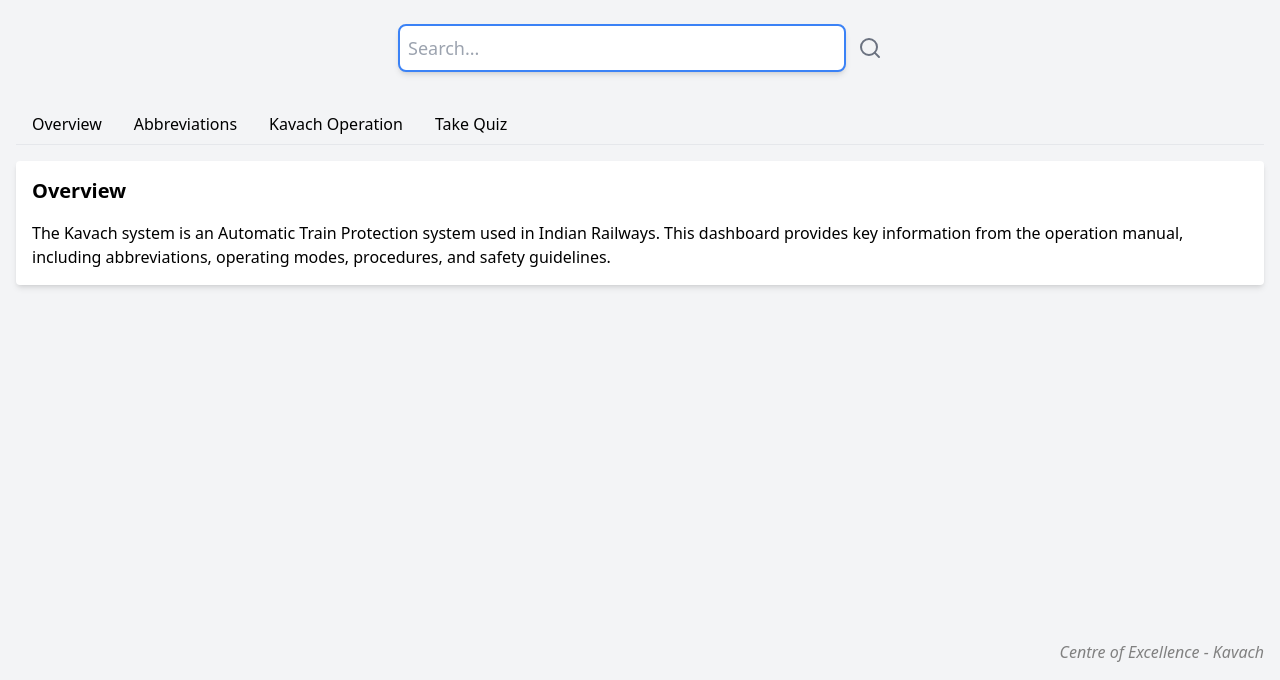
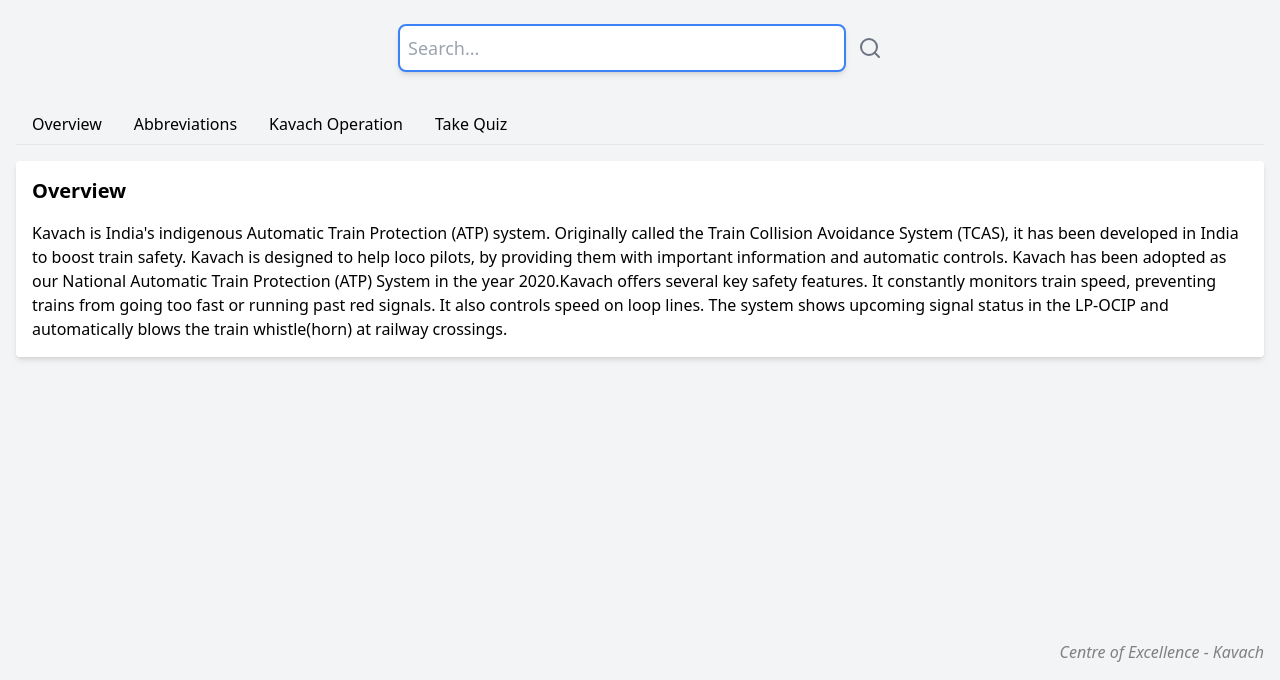
Before and after one commit to coekavach/kavach4lp, a website: page index.html in a window 1280 px wide. Shown: the part 120-800 px from the top of the page. Drawn offline with nearby package versions, Linux system fonts and the light colour scheme.

Commit message:
Update index.html

```diff
--- a/index.html
+++ b/index.html
@@ -88,7 +88,7 @@
             <div class="bg-white shadow-md rounded p-4">
                 <div id="overview" class="tab-content active">
                     <h2 class="text-xl font-semibold mb-4">Overview</h2>
-                    <p>The Kavach system is an Automatic Train Protection system used in Indian Railways. This dashboard provides key information from the operation manual, including abbreviations, operating modes, procedures, and safety guidelines.</p>
+                    <p>Kavach is India's indigenous Automatic Train Protection (ATP) system. Originally called the Train Collision Avoidance System (TCAS), it has been developed in India to boost train safety. Kavach is designed to help loco pilots, by providing them with important information and automatic controls. Kavach has been adopted as our National Automatic Train Protection (ATP) System in the year 2020.Kavach offers several key safety features. It constantly monitors train speed, preventing trains from going too fast or running past red signals. It also controls speed on loop lines. The system shows upcoming signal status in the LP-OCIP and automatically blows the train whistle(horn) at railway crossings. </p>
                 </div>
                 <div id="abbreviations" class="tab-content">
                     <h2 class="text-xl font-semibold mb-4">Abbreviations</h2>
```
